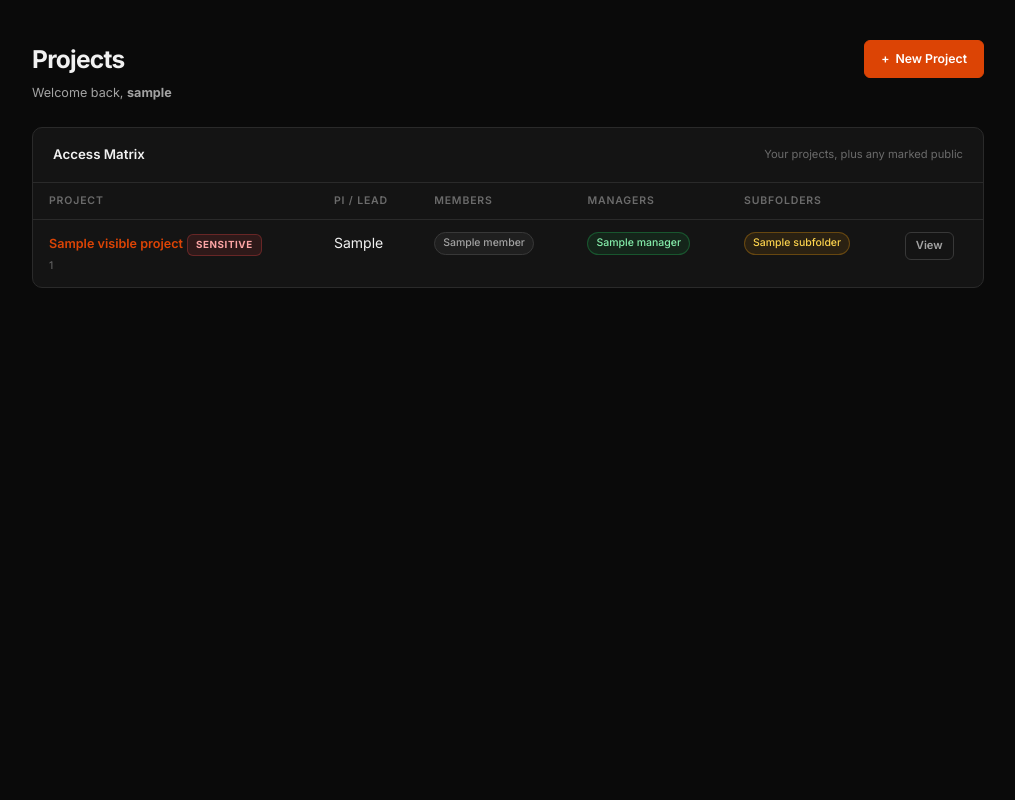
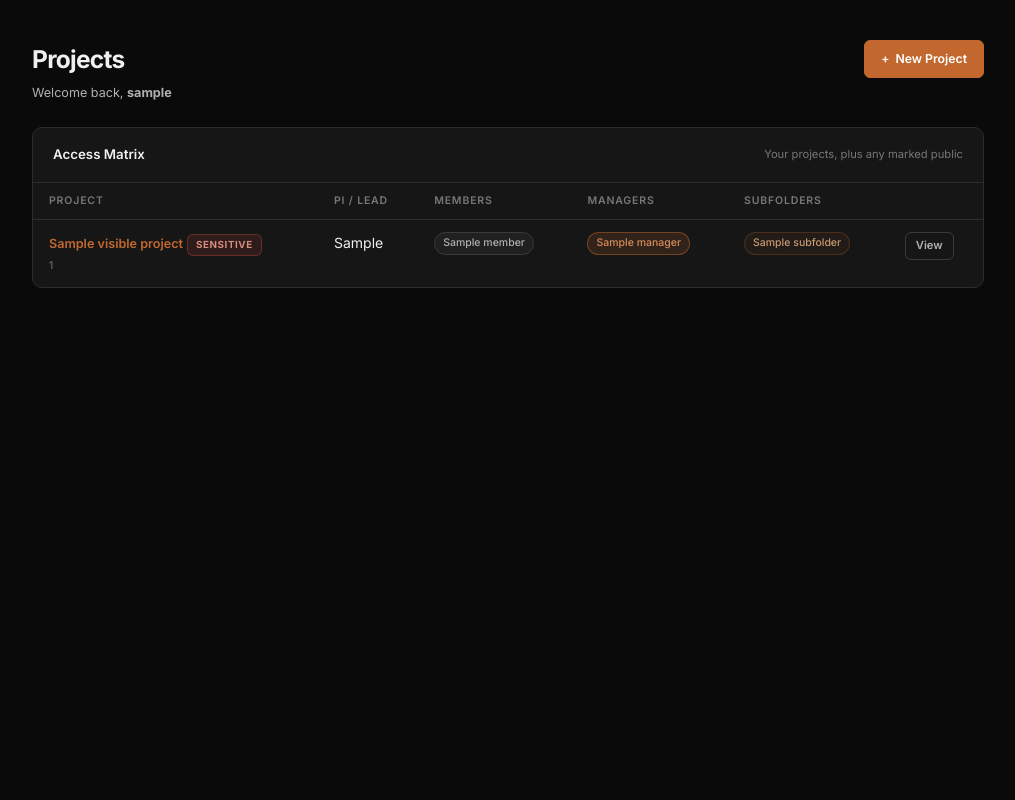
Before and after one commit to dirkpetersen/project-folder-mgmt, a FastAPI app: template app/templates/dashboard.html in a window 1280 px wide. Shown: the whole page, without its empty margins (132-1147 px from the left). Run offline with FastAPI, Linux system fonts and the light colour scheme; the template is opened without the code that fills it: most values are stand-ins (such as "Sample title", 1, 10 or a date in 2020).

Commit message:
Retheme to dirty orange / black / white / grey
Mute the accent to a burnt/dirty orange (#c2682e) and remove the remaining
cool/off-palette colors: green manager chips & public badge → orange/neutral,
amber subfolder chips → muted tan, bright orange tints → dirty-orange tints,
danger red → muted brick. Member/manager/you chips now read as grey/orange/
white. Verified dashboard + detail render via headless screenshots.

Co-Authored-By: Claude Opus 4.8 <noreply@anthropic.com>

```diff
--- a/app/static/css/app.css
+++ b/app/static/css/app.css
@@ -1,22 +1,22 @@
 /* ─── Reset & base ─────────────────────────────────────────────────── */
 *, *::before, *::after { box-sizing: border-box; margin: 0; padding: 0; }
 
-/* Oregon State University theme — Beaver Orange (#DC4405) on black */
+/* Theme — dirty (burnt) orange on black, with white & grey */
 :root {
   --bg:          #0a0a0a;
-  --bg-2:        #141414;
-  --bg-3:        #1f1f1f;
-  --border:      #2a2a2a;
-  --border-2:    #383838;
-  --accent:      #dc4405;   /* Beaver Orange */
-  --accent-dark: #b8360a;
-  --accent-glow: rgba(220,68,5,0.30);
-  --danger:      #ef4444;
-  --danger-dark: #dc2626;
-  --success:     #22c55e;
-  --text:        #f1f1f1;
-  --text-2:      #a3a3a3;
-  --text-3:      #6b6b6b;
+  --bg-2:        #161616;
+  --bg-3:        #202020;
+  --border:      #2c2c2c;
+  --border-2:    #3a3a3a;
+  --accent:      #c2682e;   /* dirty / burnt orange */
+  --accent-dark: #9c5121;
+  --accent-light:#d98c5a;   /* muted orange for text/hover */
+  --accent-glow: rgba(194,104,46,0.28);
+  --danger:      #c0473a;   /* muted brick red (destructive actions) */
+  --danger-dark: #9e3a2f;
+  --text:        #f0f0f0;   /* near-white */
+  --text-2:      #b0b0b0;   /* light grey */
+  --text-3:      #777777;   /* mid grey */
   --radius:      10px;
   --radius-sm:   6px;
   --shadow:      0 4px 24px rgba(0,0,0,0.6);
@@ -34,7 +34,7 @@ html, body {
 }
 
 a { color: var(--accent); text-decoration: none; }
-a:hover { color: #ff7a45; }
+a:hover { color: #d98c5a; }
 
 code {
   font-family: 'SF Mono', 'Fira Code', monospace;
@@ -43,7 +43,7 @@ code {
   border: 1px solid var(--border);
   padding: 1px 5px;
   border-radius: 4px;
-  color: #ffb38a;
+  color: #e0a878;
 }
 
 /* ─── Topbar ────────────────────────────────────────────────────────── */
@@ -245,7 +245,7 @@ code {
   vertical-align: top;
 }
 .matrix-table tr:last-child td { border-bottom: none; }
-.matrix-table tr.row-mine { background: rgba(220,68,5,0.04); }
+.matrix-table tr.row-mine { background: rgba(194,104,46,0.04); }
 .matrix-table tr:hover { background: var(--bg-3); }
 
 .project-link {
@@ -273,24 +273,28 @@ code {
   color: var(--text-2);
 }
 .chip-self {
-  background: rgba(220,68,5,0.15);
-  border-color: rgba(220,68,5,0.4);
-  color: #ffb38a;
+  /* the logged-in user — white emphasis, regardless of role */
+  background: rgba(255,255,255,0.10);
+  border-color: #9a9a9a;
+  color: #ffffff;
 }
 .chip-manager {
-  background: rgba(34,197,94,0.1);
-  border-color: rgba(34,197,94,0.3);
-  color: #86efac;
+  /* managers / stewards — dirty orange */
+  background: rgba(194,104,46,0.16);
+  border-color: rgba(194,104,46,0.45);
+  color: #d98c5a;
 }
 .chip-self.chip-manager {
-  background: rgba(220,68,5,0.2);
-  border-color: var(--accent);
-  color: #ffd0b3;
+  /* you, and a manager */
+  background: rgba(194,104,46,0.22);
+  border-color: #ffffff;
+  color: #ffffff;
 }
 .chip-folder {
-  background: rgba(245,158,11,0.1);
-  border-color: rgba(245,158,11,0.3);
-  color: #fcd34d;
+  /* subfolders — muted tan */
+  background: rgba(194,104,46,0.07);
+  border-color: rgba(194,104,46,0.25);
+  color: #c99a72;
 }
 
 /* ─── Badges ─────────────────────────────────────────────────────────  */
@@ -304,14 +308,15 @@ code {
   letter-spacing: 0.06em;
 }
 .badge-sensitive {
-  background: rgba(239,68,68,0.12);
-  border: 1px solid rgba(239,68,68,0.3);
-  color: #fca5a5;
+  background: rgba(192,71,58,0.14);
+  border: 1px solid rgba(192,71,58,0.4);
+  color: #d98a7e;
 }
 .badge-public {
-  background: rgba(34,197,94,0.12);
-  border: 1px solid rgba(34,197,94,0.3);
-  color: #86efac;
+  /* informational — neutral grey/white */
+  background: rgba(255,255,255,0.07);
+  border: 1px solid #555555;
+  color: #cccccc;
 }
 
 /* ─── Buttons ───────────────────────────────────────────────────────── */
@@ -469,7 +474,7 @@ code {
   justify-content: center;
   padding: 24px;
   background:
-    radial-gradient(ellipse 80% 50% at 50% -10%, rgba(220,68,5,0.18), transparent),
+    radial-gradient(ellipse 80% 50% at 50% -10%, rgba(194,104,46,0.18), transparent),
     var(--bg);
 }
 .auth-card {
@@ -522,9 +527,9 @@ code {
   transition: all 0.15s ease;
 }
 .chip-user:hover {
-  background: rgba(220,68,5,0.15);
+  background: rgba(194,104,46,0.15);
   border-color: var(--accent);
-  color: #ffd0b3;
+  color: #f0cba8;
 }
 
 /* ─── Empty state ───────────────────────────────────────────────────── */
```
